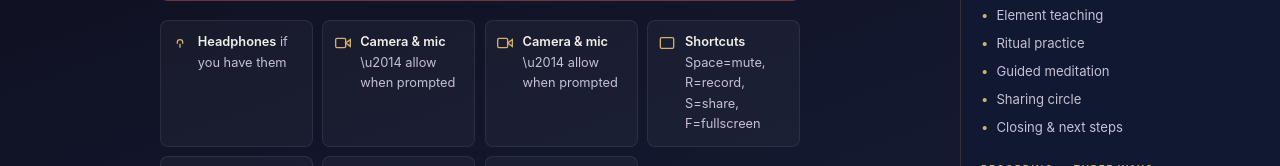
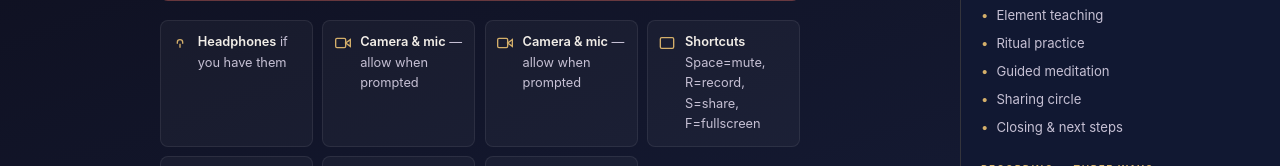
Before and after one commit to dbuatti/basically-brilliant-beginner, a website: page pages/session.html in a window 1280 px wide. Shown: the part 229-395 px from the top of the page. Drawn offline with Linux system fonts and the light colour scheme; no server answers.

Commit message:
Fix: render unicode em dash instead of literal escape in HTML

```diff
--- a/pages/session.html
+++ b/pages/session.html
@@ -241,11 +241,11 @@
               <span class="prep__text"><strong>Headphones</strong> if you have them</span></div>
     <div class="prep__item">
       <svg viewBox="0 0 24 24" fill="none" stroke="currentColor" stroke-width="2"><path d="M23 7l-7 5 7 5V7z"/><rect x="1" y="5" width="15" height="14" rx="2"/></svg>
-      <span class="prep__text"><strong>Camera &amp; mic</strong> \u2014 allow when prompted</span>
+      <span class="prep__text"><strong>Camera &amp; mic</strong> — allow when prompted</span>
     </div>
     <div class="prep__item">
       <svg viewBox="0 0 24 24" fill="none" stroke="currentColor" stroke-width="2"><path d="M23 7l-7 5 7 5V7z"/><rect x="1" y="5" width="15" height="14" rx="2"/></svg>
-      <span class="prep__text"><strong>Camera &amp; mic</strong> \u2014 allow when prompted</span>
+      <span class="prep__text"><strong>Camera &amp; mic</strong> — allow when prompted</span>
     </div>
     <div class="prep__item">
       <svg viewBox="0 0 24 24" fill="none" stroke="currentColor" stroke-width="2"><rect x="2" y="4" width="20" height="16" rx="2"/><path d="M8 10h.01M12 10h.01M16 10h.01"/></svg>
```
